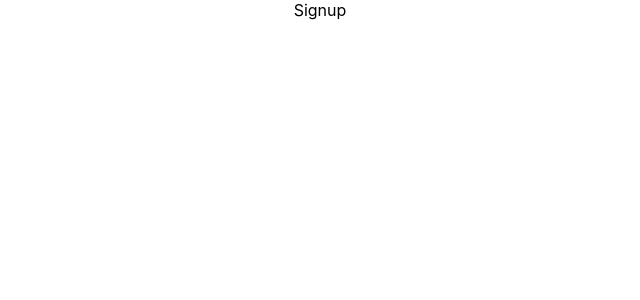
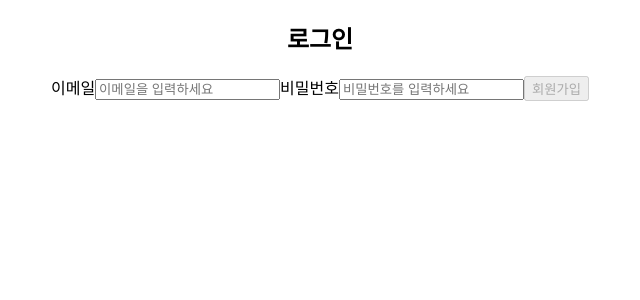
Before and after one commit to JulyK9/wanted-pre-onboarding-frontend, a React (Create React App) app: page /signup in a window 1280 px wide. Shown: the top 300 px of the page, without its empty margins (320-960 px from the left). Built offline with nearby package versions, Linux system fonts and the light colour scheme.

Commit message:
feat: Signup 컴포넌트 로직 작성

```diff
--- a/src/pages/Signup.tsx
+++ b/src/pages/Signup.tsx
@@ -1,7 +1,111 @@
-type Props = {};
+import { useNavigate } from 'react-router-dom';
+import { BASE_URL } from '../api/url';
+import { useEffect, useState } from 'react';
 
-const Signup: React.FC = (props: Props) => {
-  return <div>Signup</div>;
+const Signup: React.FC = () => {
+  const [email, setEmail] = useState<string>('');
+  const [password, setPassword] = useState<string>('');
+  const [emailValid, setEmailValid] = useState<boolean>(false);
+  const [passwordValid, setPasswordValid] = useState<boolean>(false);
+
+  const navigate = useNavigate();
+
+  const loginSubmitHandler = async (
+    event: React.FormEvent<HTMLFormElement>
+  ) => {
+    event.preventDefault();
+
+    const formData = new FormData(event.currentTarget);
+
+    const email = formData.get('email') as string;
+    const password = formData.get('password') as string;
+
+    const reqBody = {
+      email,
+      password,
+    };
+
+    const loginRes = await fetch(`${BASE_URL}/auth/signup`, {
+      method: 'POST',
+      headers: {
+        'Content-Type': 'application/json',
+      },
+      body: JSON.stringify(reqBody),
+    });
+
+    if (loginRes.ok) {
+      alert('회원가입 성공. 로그인 페이지로 이동합니다.');
+      navigate('/signin');
+    }
+
+    const resData = await loginRes.json();
+    throw new Error(resData.message || '회원가입에 문제가 발생했습니다.');
+  };
+
+  useEffect(() => {
+    const acccessToken = localStorage.getItem('accessToken');
+
+    if (acccessToken) {
+      navigate('/todo');
+    }
+
+    // validation
+    if (!email || !email.includes('@')) {
+      setEmailValid(false);
+      return;
+    }
+    setEmailValid(true);
+
+    if (!password || password.length < 8) {
+      setPasswordValid(false);
+      return;
+    }
+
+    setPasswordValid(true);
+  }, [email, password, navigate]);
+
+  return (
+    <div>
+      <h2>로그인</h2>
+      <form onSubmit={loginSubmitHandler}>
+        <label>
+          이메일
+          <input
+            data-testid="email-input"
+            type="email"
+            name="email"
+            value={email}
+            placeholder="이메일을 입력하세요"
+            onChange={(e) => setEmail(e.target.value)}
+            required
+          />
+          {email && !emailValid && <p>유효하지 않은 이메일 입니다.</p>}
+        </label>
+        <label>
+          비밀번호
+          <input
+            data-testid="password-input"
+            type="password"
+            name="password"
+            value={password}
+            placeholder="비밀번호를 입력하세요"
+            onChange={(e) => setPassword(e.target.value)}
+            required
+          />
+          {password && !passwordValid && (
+            <p>비밀번호는 8자 이상이어야 합니다.</p>
+          )}
+        </label>
+        <button
+          type="submit"
+          data-testid="signup-button"
+          disabled={!emailValid || !passwordValid}
+        >
+          회원가입
+        </button>
+      </form>
+    </div>
+  );
 };
 
 export default Signup;
```
